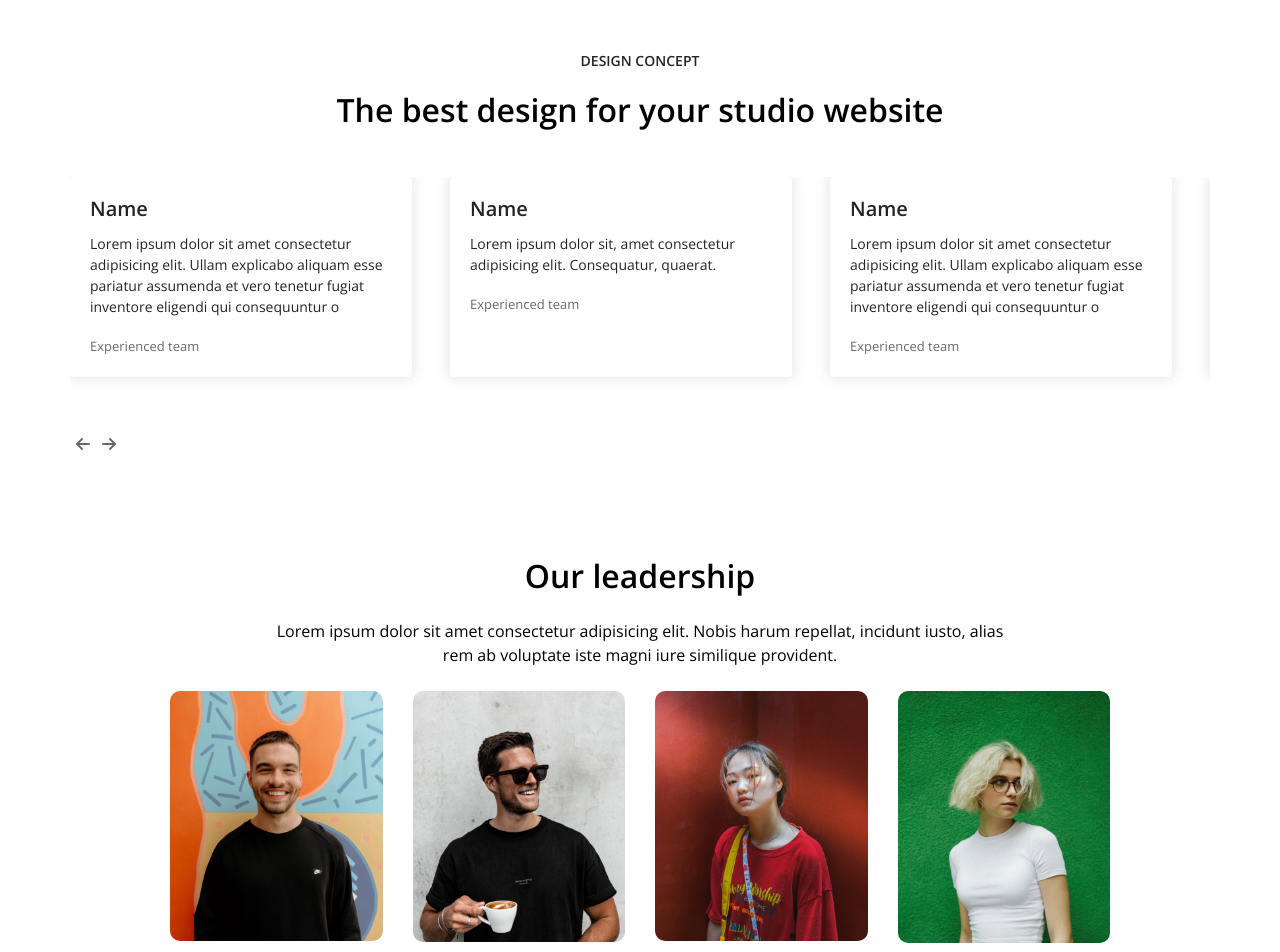
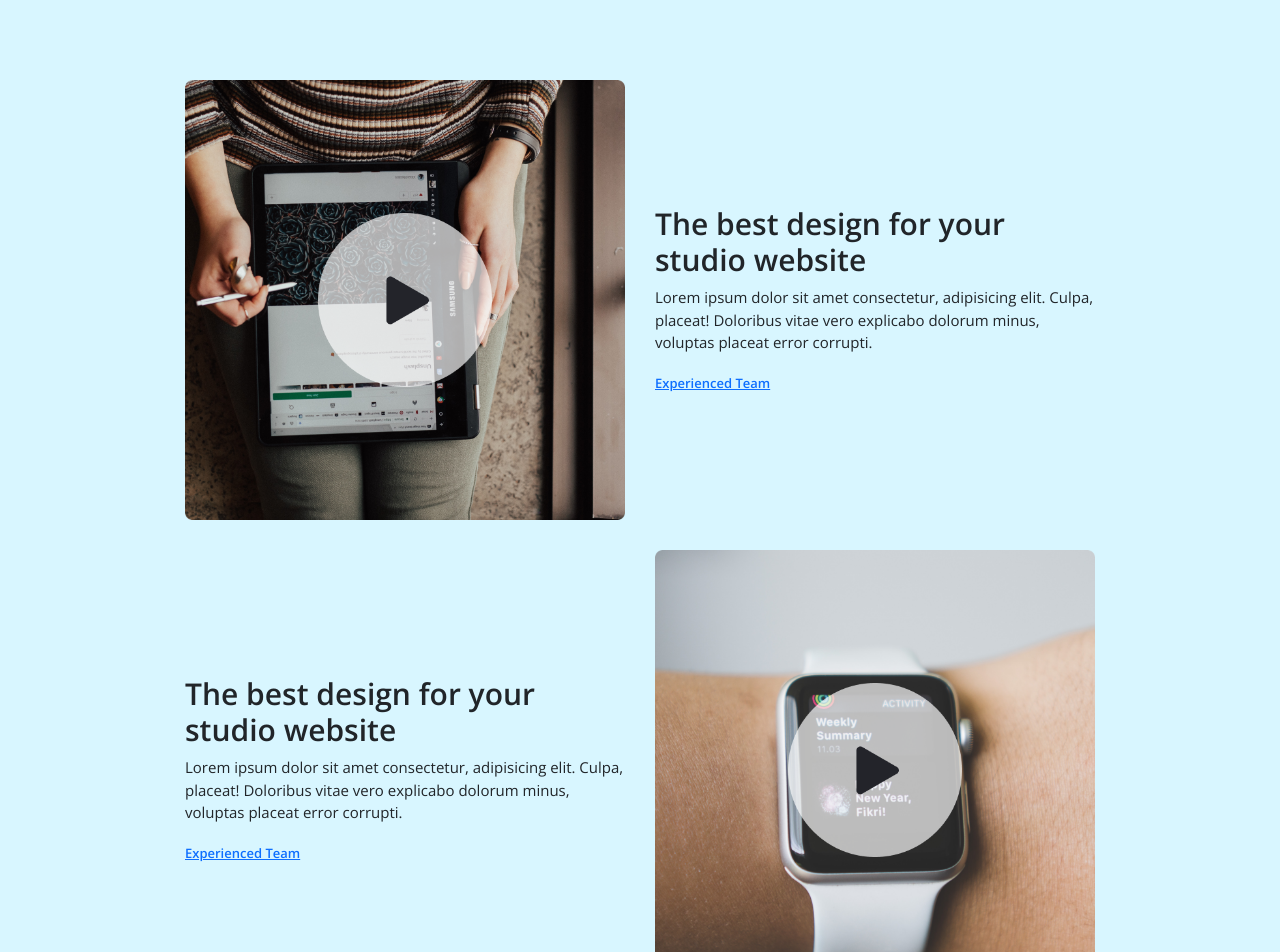
Before and after one commit to Abhishek971999/bridcodes, a React (Create React App) app: page / in a window 1280 px wide. Shown: the top 952 px of the page. Built offline with nearby package versions, Linux system fonts and the light colour scheme; the HTML template or start-up script is replaced by a standard one.

Commit message:
added about sextion

```diff
--- a/src/App.js
+++ b/src/App.js
@@ -6,10 +6,12 @@ import Review from "./components/review/review";
 import Cards from "./components/cards/cards";
 import Info from "./components/info/info";
 import Carousel from "./components/carousel/carousel";
+import About from "./components/about/about";
 
 function App() {
   return (
     <div className="App">
+      <About />
       <Carousel />
       {/* <Info /> */}
       {/* <Cards /> */}
--- /dev/null
+++ b/src/components/about/about.css
@@ -0,0 +1,40 @@
+.about {
+  background: #d8f6ff;
+}
+.about-section {
+  padding: 50px 0;
+}
+.about-row {
+  padding: 0 100px;
+  margin: 30px 0;
+}
+.about-text-section {
+  display: flex;
+  align-items: center;
+}
+.about-img {
+  max-width: 100%;
+}
+.about-text-header {
+  font-weight: 600;
+  font-size: 30px;
+}
+.about-text-para {
+  font-size: 15px;
+}
+.about-text-link {
+  color: #0e6fff;
+  text-decoration: underline;
+  font-size: 13px;
+  font-weight: 600;
+}
+@media only screen and (max-width: 600px) {
+  .about-row {
+    padding: 0;
+    margin: 50px 0;
+  }
+  .about-text-header {
+    font-size: 25px;
+    margin: 20px 0;
+  }
+}
--- /dev/null
+++ b/src/components/about/about.jsx
@@ -0,0 +1,54 @@
+import React from "react";
+import about1 from "../../images/about1.png";
+import about2 from "../../images/about2.png";
+import "./about.css";
+function About() {
+  return (
+    <div className="about">
+      <div className="about-section container">
+        <div className="row justify-content-center about-row">
+          <div className="col-sm-12 col-md-6 col-lg-6">
+            <img src={about1} alt="About picture" className="about-img" />
+          </div>
+          <div className="col-sm-12 col-md-6 col-lg-6 about-text-section">
+            <div className="about-text-div">
+              <h4 className="about-text-header">
+                The best design for your studio website
+              </h4>
+              <p className="about-text-para">
+                Lorem ipsum dolor sit amet consectetur, adipisicing elit. Culpa,
+                placeat! Doloribus vitae vero explicabo dolorum minus, voluptas
+                placeat error corrupti.
+              </p>
+              <a href="#" className="about-text-link">
+                Experienced Team
+              </a>
+            </div>
+          </div>
+        </div>
+        <div className="row justify-content-center about-row">
+          <div className="col-sm-12 col-md-6 col-lg-6 about-text-section">
+            <div className="about-text-div">
+              <h4 className="about-text-header">
+                The best design for your studio website
+              </h4>
+              <p className="about-text-para">
+                Lorem ipsum dolor sit amet consectetur, adipisicing elit. Culpa,
+                placeat! Doloribus vitae vero explicabo dolorum minus, voluptas
+                placeat error corrupti.
+              </p>
+              <a href="#" className="about-text-link">
+                Experienced Team
+              </a>
+            </div>
+          </div>
+          <div className="col-sm-12 col-md-6 col-lg-6 ">
+            <img src={about2} alt="About picture" className="about-img" />
+          </div>
+        </div>
+      </div>
+    </div>
+  );
+}
+
+export default About;
```
Also changed, not shown: src/images/about1.png (added), src/images/about2.png (added).
